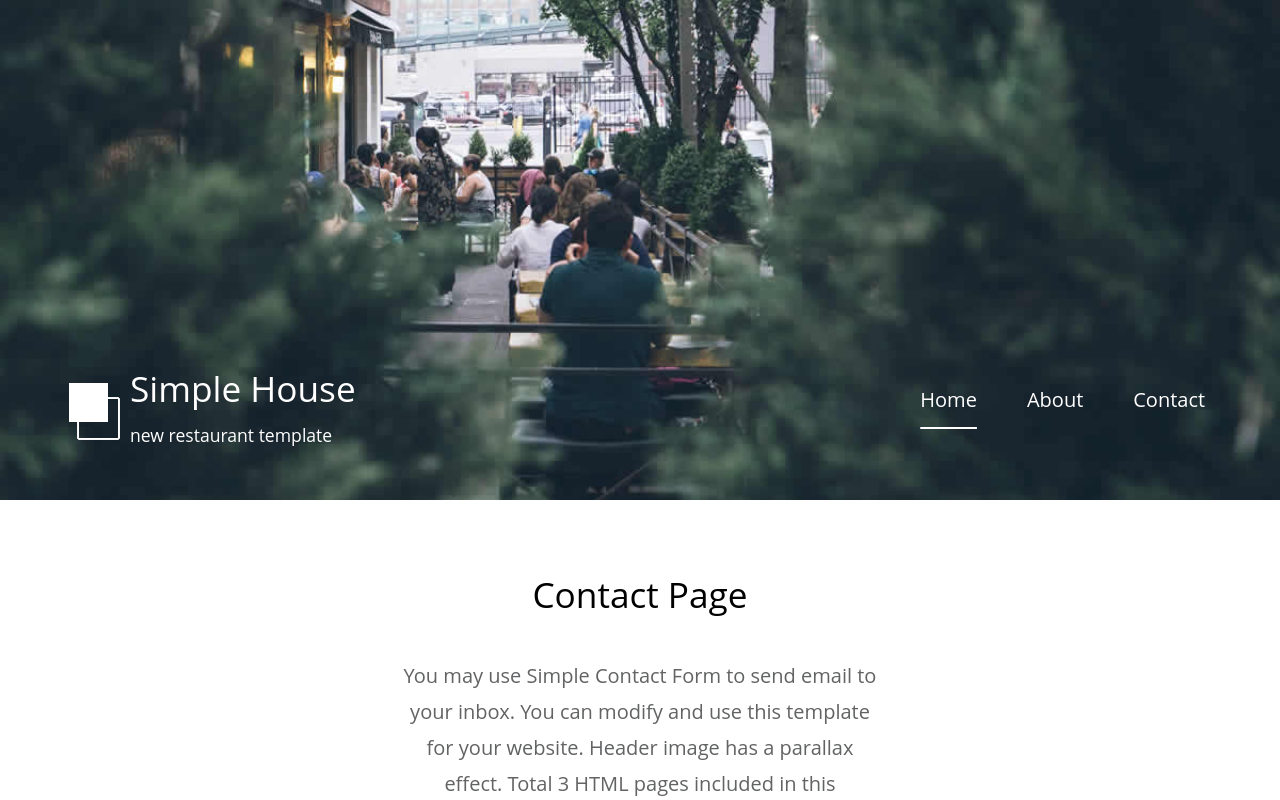
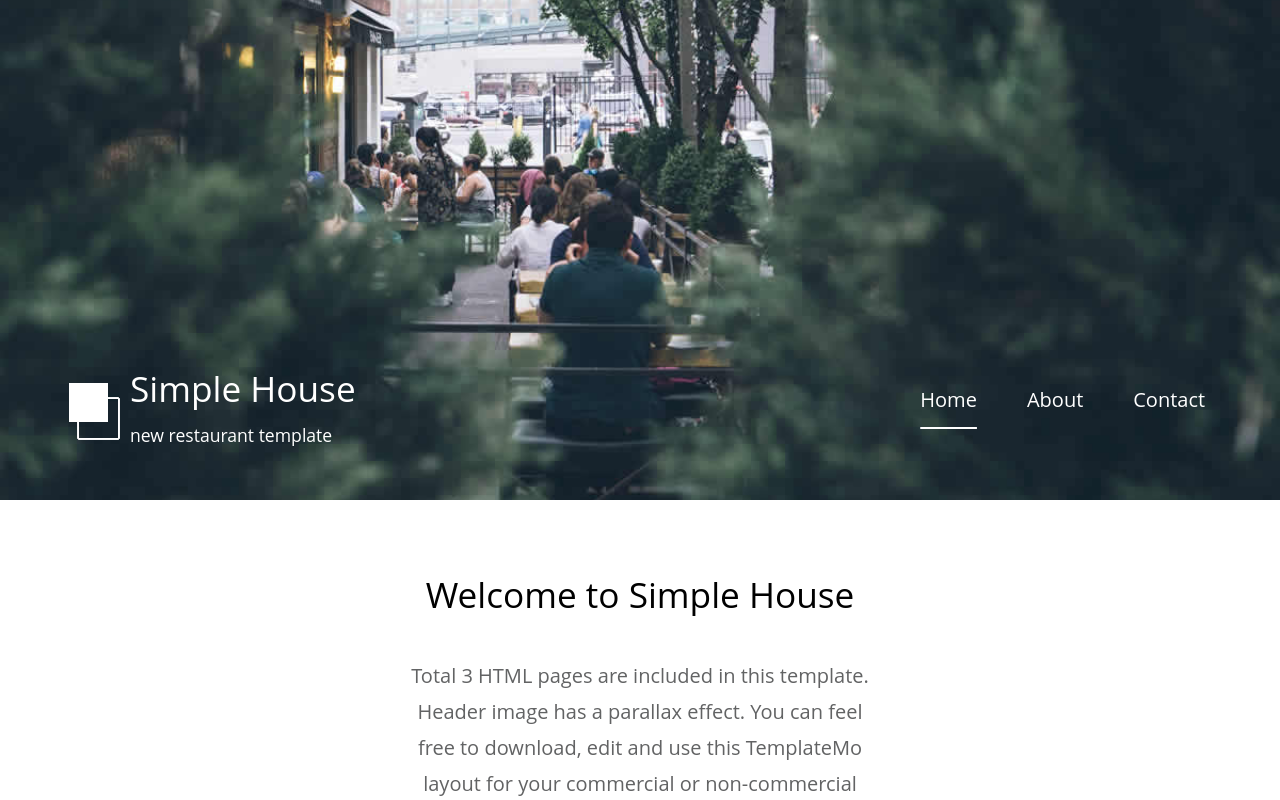
Before and after one commit to Arshak22/First-Web-Home-Page, a React (Create React App) app in the folder react-app/: page / in a window 1280 px wide. Shown: the top 800 px of the page. Built offline with nearby package versions, Linux system fonts and the light colour scheme.

Commit message:
Done, All Pages Connected

```diff
--- a/react-app/package.json
+++ b/react-app/package.json
@@ -11,6 +11,7 @@
     "@testing-library/user-event": "^13.5.0",
     "react": "^18.2.0",
     "react-dom": "^18.2.0",
+    "react-router-dom": "^6.5.0",
     "react-scripts": "5.0.1",
     "web-vitals": "^2.1.4"
   },
--- a/react-app/src/App.js
+++ b/react-app/src/App.js
@@ -1,19 +1,21 @@
 import React from "react";
-import Header from "./Components/MainPictureSection";
+import { BrowserRouter, Routes, Route } from "react-router-dom";
 import Home from "./Pages/Home";
 import About from "./Pages/About";
 import Contact from "./Pages/Contact";
-import Footer from "./Components/Footer";
+import Layout from "./Pages/Layout";
 
 function App() {
   return (
-    <div className="App">
-      <Header />
-      {/* <Home /> */}
-      {/* <About /> */}
-      <Contact />
-      <Footer />
-    </div>
+    <BrowserRouter>
+      <Routes>
+        <Route path="/" element={<Layout />}>
+          <Route index element={<Home />} />
+          <Route path="about" element={<About />} />
+          <Route path="contact" element={<Contact />} />
+        </Route>
+      </Routes>
+    </BrowserRouter>
   );
 }
 
--- a/react-app/src/Components/Header/index.jsx
+++ b/react-app/src/Components/Header/index.jsx
@@ -1,17 +1,14 @@
 import React, { Component } from 'react';
 import './style.css';
 import image from '../../assets/images/simple-house-logo.png';
+import { Link } from "react-router-dom";
 
 class Header extends Component {
     constructor(props) {
         super(props);
         this.state = {
-            active: null
+            active: "home"
         }
-    }
-
-    componentDidMount() {
-        this.handleActive("home");
     }
 
     handleActive = (e) => {
@@ -31,9 +28,9 @@ class Header extends Component {
                     </div>
                     <nav className='navCol'>
                         <ul className='nav'>
-                            <li className={`navItem ${this.state.active === "home" ? "activeNav": null}`} onClick={()=>this.handleActive("home")}>Home</li>
-                            <li className={`navItem ${this.state.active === "about" ? "activeNav": null}`} onClick={()=>this.handleActive("about")}>About</li>
-                            <li className={`navItem ${this.state.active === "contact" ? "activeNav": null}`} onClick={()=>this.handleActive("contact")}>Contact</li>
+                            <li className={`navItem ${this.state.active === "home" ? "activeNav": null}`} onClick={()=>this.handleActive("home")}><Link to="/">Home</Link></li>
+                            <li className={`navItem ${this.state.active === "about" ? "activeNav": null}`} onClick={()=>this.handleActive("about")}><Link to="/about">About</Link></li>
+                            <li className={`navItem ${this.state.active === "contact" ? "activeNav": null}`} onClick={()=>this.handleActive("contact")}><Link to="/contact">Contact</Link></li>
                         </ul>
                     </nav>
                 </div>
--- a/react-app/src/Components/Header/style.css
+++ b/react-app/src/Components/Header/style.css
@@ -63,6 +63,11 @@
     cursor: pointer;
 }
 
+.navItem a {
+    color: #ffffff;
+    text-decoration: none;
+}
+
 .navItem:hover {
     text-decoration: underline;
     text-underline-offset: 20px;
--- /dev/null
+++ b/react-app/src/Pages/Layout/index.jsx
@@ -0,0 +1,16 @@
+import React from "react";
+import {Outlet} from "react-router-dom";
+import MainPicture from "../../Components/MainPictureSection";
+import Footer from "../../Components/Footer";
+
+const Layout = () => {
+  return (
+    <>
+      <MainPicture />
+      <Outlet />
+      <Footer />
+    </>
+  );
+};
+
+export default Layout;
```
Also changed, not shown: 1 other file (tests, documents, lock files or other folders).
